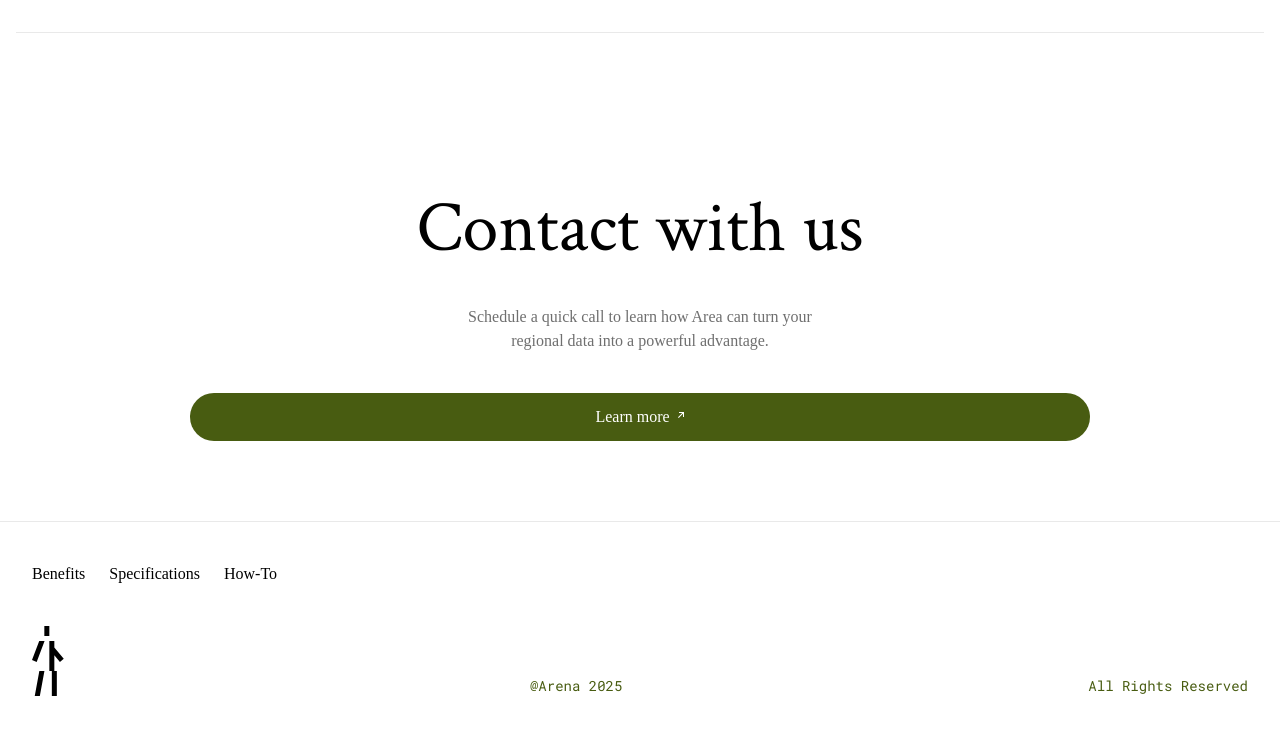
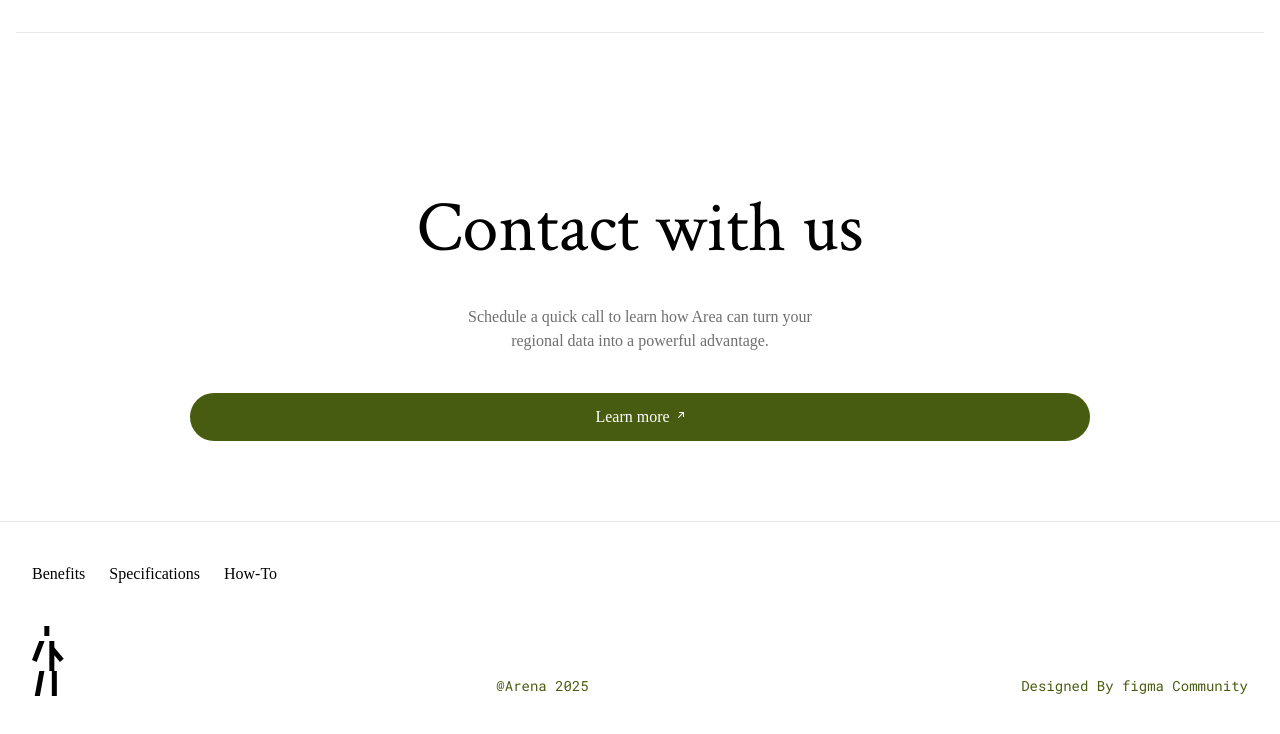
Before and after one commit to MohammedAref11/modern-product-lunch, a website built with Vite: page index.html in a window 1280 px wide. Shown: the part 6698-7432 px from the top of the page. Built offline with nearby package versions, Linux system fonts and the light colour scheme; files whose address does not match are found by name.

Commit message:
change the text on the footer rights to Designed By Figma Community

```diff
--- a/index.html
+++ b/index.html
@@ -230,7 +230,7 @@
       <div class="flex justify-between gap-3.5 items-end pt-10">
         <img src="./assets/Footer-Icon.svg" alt="">
         <p class="font-roboto-regular text-sm text-green-600">@Arena 2025</p>
-        <p class="font-roboto-regular text-sm text-green-600">All Rights Reserved</p>
+        <p class="font-roboto-regular text-sm text-green-600">Designed By figma Community</p>
       </div>
     </footer>
     <script type="module" src="./src/main.js"></script>
--- a/package.json
+++ b/package.json
@@ -8,7 +8,7 @@
     "build": "vite build",
     "preview": "vite preview",
     "predeploy": "npm run build",
-    "deploy": "gh-pages -d dist -m \"added margin-inline:auto and width:full to how-to green moutain image\""
+    "deploy": "gh-pages -d dist -m \"finished styling footer section\""
   },
   "devDependencies": {
     "vite": "^8.1.1"
```
